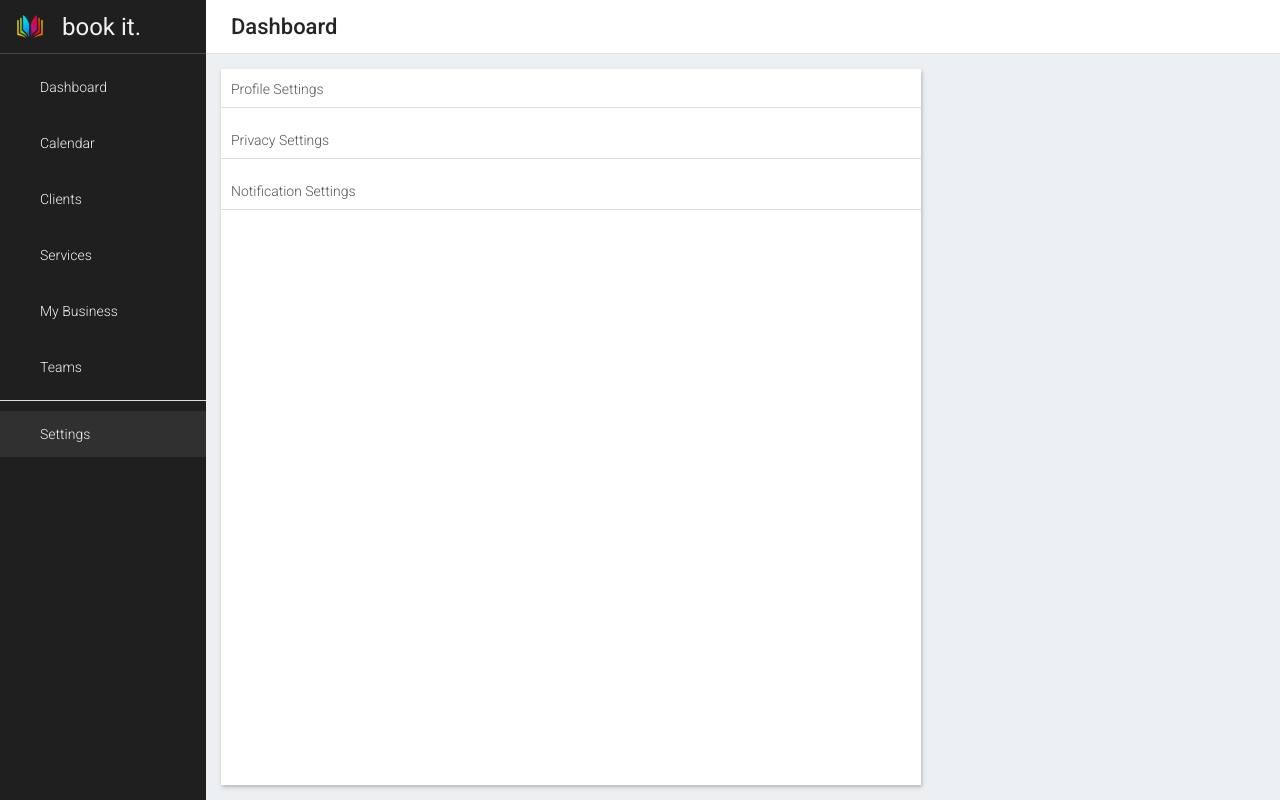
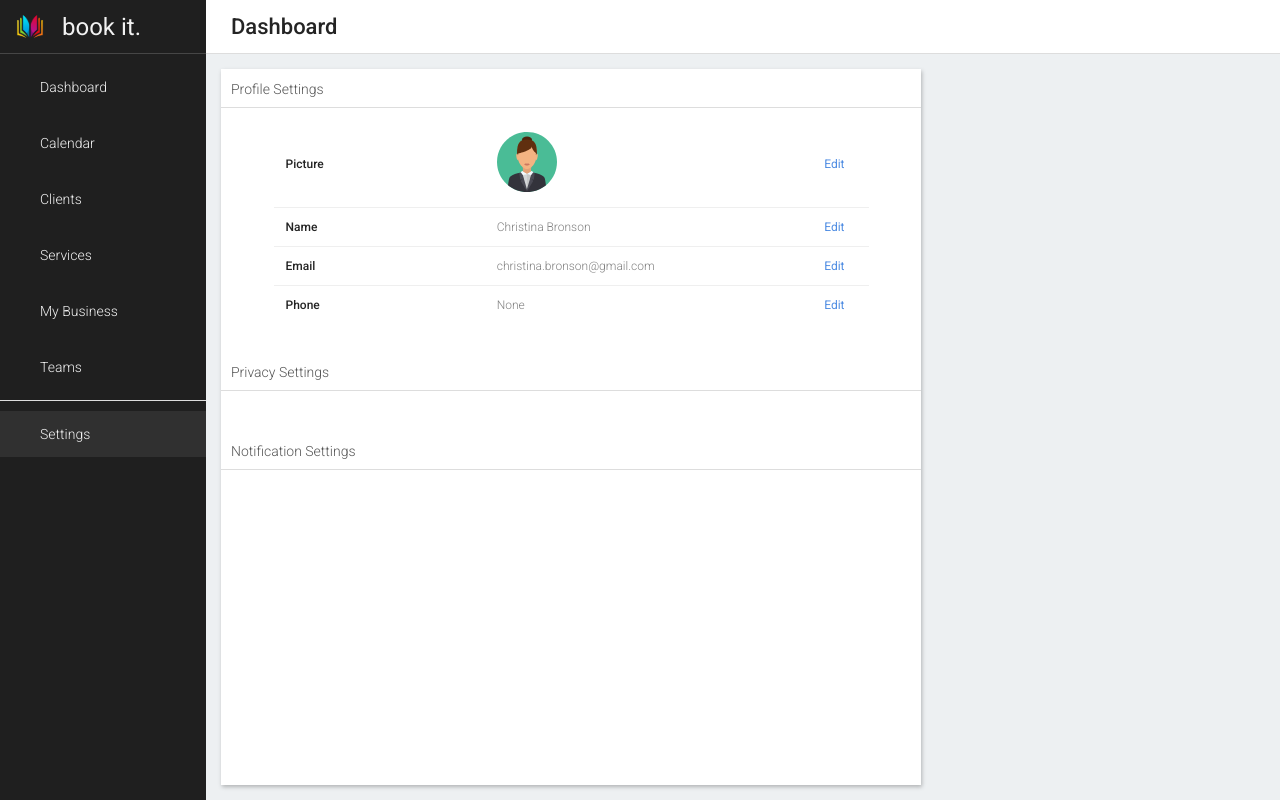
Before and after one commit to ryanhartwig/bookeasy, a Next.js app in the folder next/: page /settings in a window 1280 px wide. Built offline with nearby package versions, Linux system fonts and the light colour scheme.

Commit message:
Add Profile Settings

```diff
--- a/next/src/app/settings/page.tsx
+++ b/next/src/app/settings/page.tsx
@@ -1,12 +1,32 @@
 import { Card } from '@/components/UI/Card/Card';
 import { SectionLabel } from '@/components/UI/SectionLabel/SectionLabel';
+import { Setting } from '@/components/UI/Setting/Setting';
+import { sample_user } from '@/utility/sample_data/sample_user';
+import Image from 'next/image';
 import styles from './settings.module.scss';
 
 export default function Page() {
+
+  const user = sample_user;
+
   return (
     <div className={styles.Settings}>
       <Card className={styles.card}>
         <SectionLabel label="Profile Settings" className={styles.label} />
+          <div className={styles.setting_block}>
+            <Setting label='Picture'>
+              <Image src={user.avatar ?? ''} alt='User avatar' width={60} />
+            </Setting>
+            <Setting label='Name'>
+              <p>{user.name}</p>
+            </Setting>
+            <Setting label='Email'>
+              <p>{user.email}</p>
+            </Setting>
+            <Setting label='Phone' style={{borderBottom: 'none'}}>
+              <p>{user.phone ?? 'None'}</p>
+            </Setting>
+          </div>
         <SectionLabel label="Privacy Settings" className={styles.label} />
         <SectionLabel label="Notification Settings" className={styles.label} />
       </Card>
--- a/next/src/app/settings/settings.module.scss
+++ b/next/src/app/settings/settings.module.scss
@@ -29,4 +29,13 @@
     padding-top: 0;
     color: rgb(86, 86, 86);
   }
+
+  &:not(:first-child) {
+    margin-top: 40px;
+  }
 }
+
+.setting_block {
+  width: 85%;
+  margin: 0 auto;
+}
```
